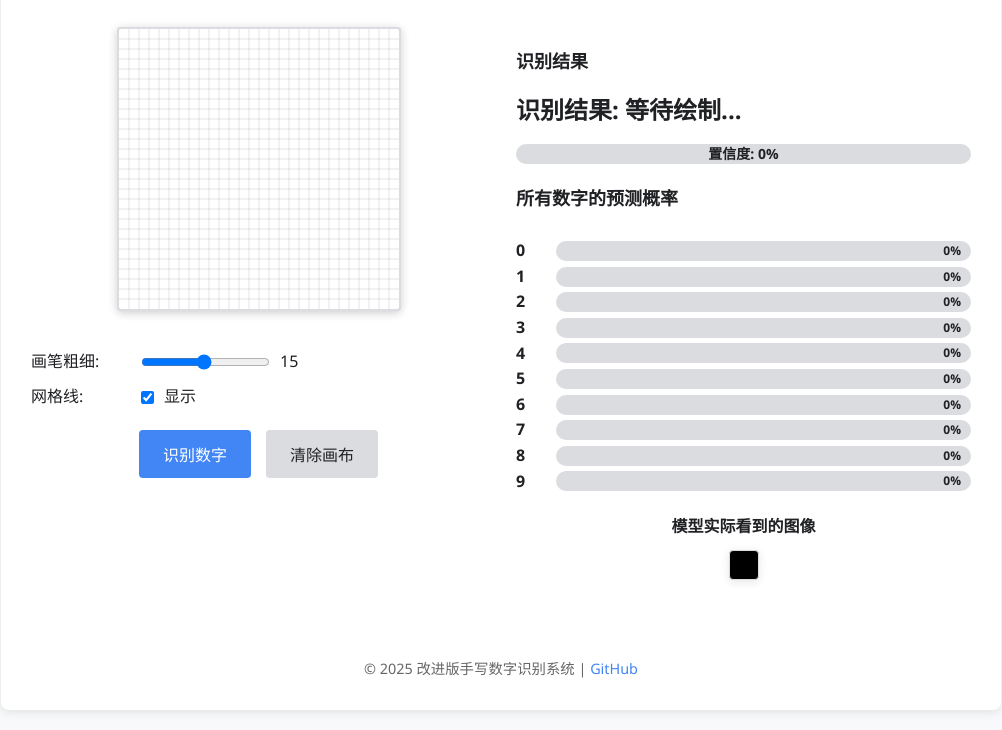
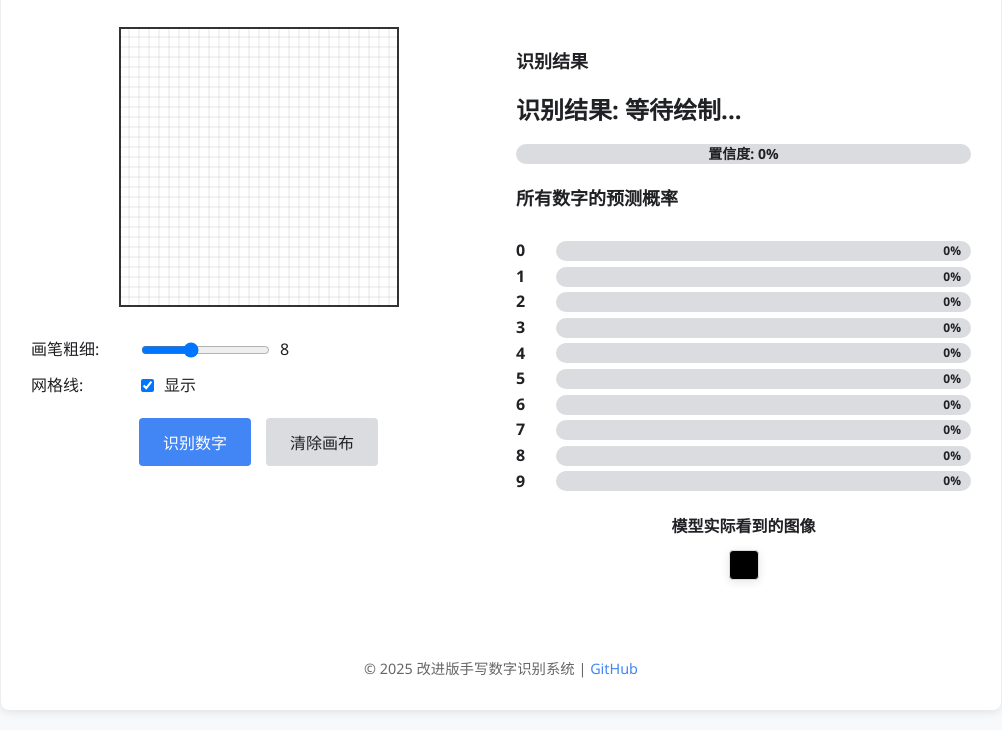
Before and after one commit to mty-15/shouxieshuzishibie, a plain HTML site: page static/fixed_index.html in a window 1280 px wide. Shown: the part 137-867 px from the top of the page, without its empty margins (139-1141 px from the left). Drawn offline with Linux system fonts and the light colour scheme; no server answers.

Commit message:
改进前端界面：优化CSS样式，修复HTML和JavaScript功能

```diff
--- a/static/css/improved_style.css
+++ b/static/css/improved_style.css
@@ -18,7 +18,7 @@
 }
 
 body {
-  font-family: 'Segoe UI', Tahoma, Geneva, Verdana, sans-serif;
+  font-family: "Segoe UI", Tahoma, Geneva, Verdana, sans-serif;
   margin: 0;
   padding: 20px;
   background-color: var(--background-color);
@@ -76,17 +76,40 @@ main {
   flex-direction: column;
 }
 
+/* 删除重复定义 */
+
+/* 画布容器使用相对定位，作为定位参考 */
 .canvas-container {
   position: relative;
   margin-bottom: 20px;
+  width: 280px;
+  height: 280px;
 }
 
-.canvas-grid {
+/* 绘图画布使用绝对定位，放在下层 */
+#drawingCanvas {
   position: absolute;
   top: 0;
   left: 0;
-  pointer-events: none;
+  width: 280px;
+  height: 280px;
   z-index: 1;
+  background-color: white;
+  border: 2px solid #333;
+}
+
+/* 网格画布使用绝对定位，放在上层 */
+#gridCanvas {
+  position: absolute;
+  top: 0;
+  left: 0;
+  width: 280px;
+  height: 280px;
+  pointer-events: none; /* 允许点击穿透到下面的画布 */
+  z-index: 2;
+  border: none;
+  box-shadow: none;
+  background: transparent;
 }
 
 .canvas-tools {
@@ -107,10 +130,10 @@ main {
   min-width: 100px;
 }
 
-canvas {
+/* 其他画布的通用样式 */
+.processed-image {
   border: 2px solid var(--light-gray);
-  background-color: var(--white);
-  cursor: crosshair;
+  background-color: var(--black);
   border-radius: 4px;
   box-shadow: var(--shadow);
 }
@@ -292,8 +315,12 @@ footer a:hover {
 
 /* 动画效果 */
 @keyframes fadeIn {
-  from { opacity: 0; }
-  to { opacity: 1; }
+  from {
+    opacity: 0;
+  }
+  to {
+    opacity: 1;
+  }
 }
 
 .container {
--- a/static/fixed_index.html
+++ b/static/fixed_index.html
@@ -25,8 +25,9 @@
         <div class="content-wrapper">
           <div class="left-panel">
             <div class="canvas-container">
+              <!-- 绘图画布放在下面，网格画布放在上面 -->
               <canvas id="drawingCanvas" width="280" height="280"></canvas>
-              <canvas id="gridCanvas" class="canvas-grid" width="280" height="280"></canvas>
+              <canvas id="gridCanvas" width="280" height="280"></canvas>
             </div>
 
             <div class="canvas-tools">
@@ -36,12 +37,12 @@
                   type="range"
                   id="brushSize"
                   min="1"
-                  max="30"
-                  value="15"
+                  max="20"
+                  value="8"
                   aria-label="画笔粗细调节器"
                   title="调整画笔粗细"
                 />
-                <span id="brushSizeValue">15</span>
+                <span id="brushSizeValue">8</span>
               </div>
 
               <div class="tool-info">
@@ -88,7 +89,12 @@
 
             <div class="processed-image-container">
               <div class="processed-image-title">模型实际看到的图像</div>
-              <canvas id="processedImage" class="processed-image" width="28" height="28"></canvas>
+              <canvas
+                id="processedImage"
+                class="processed-image"
+                width="28"
+                height="28"
+              ></canvas>
             </div>
           </div>
         </div>
--- a/static/js/fixed_script.js
+++ b/static/js/fixed_script.js
@@ -19,7 +19,7 @@ const allPredictionsDiv = document.getElementById("allPredictions");
 // 应用配置
 const API_BASE_URL =
   window.location.hostname === "localhost" ? "http://localhost:5002" : "";
-let brushSize = 15;
+let brushSize = 8; // 减小默认画笔大小
 let isDrawing = false;
 let lastX = 0;
 let lastY = 0;
@@ -27,6 +27,9 @@ let lastY = 0;
 // 初始化
 function init() {
   console.log("初始化应用");
+
+  // 检查画布元素
+  console.log("绘图画布:", canvas, "网格画布:", gridCanvas);
 
   // 设置画布背景为白色
   ctx.fillStyle = "white";
@@ -38,9 +41,21 @@ function init() {
   ctx.lineWidth = brushSize;
   ctx.lineCap = "round";
   ctx.lineJoin = "round";
+  // 增强线条可见度
+  ctx.shadowColor = "#000000";
+  ctx.shadowBlur = 1;
+
+  // 检查网格复选框状态
+  console.log("网格复选框状态:", showGridCheckbox.checked);
+
+  // 强制设置复选框为选中状态
+  showGridCheckbox.checked = true;
 
   // 绘制网格线
-  drawGrid();
+  setTimeout(() => {
+    console.log("延迟调用drawGrid");
+    drawGrid();
+  }, 100);
 
   // 添加事件监听器
   addEventListeners();
@@ -85,18 +100,25 @@ function addEventListeners() {
 
 // 绘制网格线
 function drawGrid() {
+  console.log("开始绘制网格线");
+
+  // 先清除网格画布
+  gridCtx.clearRect(0, 0, gridCanvas.width, gridCanvas.height);
+
+  // 如果复选框未选中，则不绘制网格
   if (!showGridCheckbox.checked) {
-    gridCtx.clearRect(0, 0, gridCanvas.width, gridCanvas.height);
+    console.log("复选框未选中，不绘制网格");
     return;
   }
 
+  // 恢复原始网格样式
   const gridSize = 28; // 28x28网格，与MNIST数据集一致
   const cellSize = canvas.width / gridSize;
 
-  gridCtx.clearRect(0, 0, gridCanvas.width, gridCanvas.height);
+  // 绘制网格线
   gridCtx.beginPath();
-  gridCtx.strokeStyle = "rgba(0, 0, 0, 0.1)";
-  gridCtx.lineWidth = 1;
+  gridCtx.strokeStyle = "rgba(0, 0, 0, 0.2)"; // 增强网格颜色的可见度
+  gridCtx.lineWidth = 0.5;
 
   // 绘制垂直线
   for (let i = 1; i < gridSize; i++) {
@@ -113,6 +135,8 @@ function drawGrid() {
   }
 
   gridCtx.stroke();
+
+  console.log("网格线绘制完成");
 }
 
 // 初始化预测概率条
@@ -208,6 +232,8 @@ function handleTouchStart(e) {
   // 确保画笔颜色设置正确
   ctx.fillStyle = "#000000";
   ctx.strokeStyle = "#000000";
+  ctx.shadowColor = "#000000";
+  ctx.shadowBlur = 2; // 增强阴影效果
 
   // 立即绘制一个点，以便触摸开始时也能绘制
   ctx.beginPath();
@@ -233,17 +259,15 @@ function handleTouchMove(e) {
   // 确保画笔颜色设置正确
   ctx.fillStyle = "#000000";
   ctx.strokeStyle = "#000000";
+  ctx.shadowColor = "#000000";
+  ctx.shadowBlur = 1;
 
   // 绘制线条
   ctx.beginPath();
   ctx.moveTo(lastX, lastY);
   ctx.lineTo(x, y);
+  ctx.lineWidth = brushSize; // 使用标准线宽
   ctx.stroke();
-
-  // 在线条的终点绘制一个圆点，增强可见性
-  ctx.beginPath();
-  ctx.arc(x, y, brushSize / 4, 0, Math.PI * 2);
-  ctx.fill();
 
   [lastX, lastY] = [x, y];
 
@@ -272,6 +296,8 @@ function startDrawing(e) {
   // 确保画笔颜色设置正确
   ctx.fillStyle = "#000000";
   ctx.strokeStyle = "#000000";
+  ctx.shadowColor = "#000000";
+  ctx.shadowBlur = 2; // 增强阴影效果
 
   // 立即绘制一个点，以便单击也能绘制
   ctx.beginPath();
@@ -291,17 +317,15 @@ function draw(e) {
   // 确保画笔颜色设置正确
   ctx.fillStyle = "#000000";
   ctx.strokeStyle = "#000000";
+  ctx.shadowColor = "#000000";
+  ctx.shadowBlur = 1;
 
   // 绘制线条
   ctx.beginPath();
   ctx.moveTo(lastX, lastY);
   ctx.lineTo(e.offsetX, e.offsetY);
+  ctx.lineWidth = brushSize; // 使用标准线宽
   ctx.stroke();
-
-  // 在线条的终点绘制一个圆点，增强可见性
-  ctx.beginPath();
-  ctx.arc(e.offsetX, e.offsetY, brushSize / 4, 0, Math.PI * 2);
-  ctx.fill();
 
   [lastX, lastY] = [e.offsetX, e.offsetY];
 
@@ -352,6 +376,9 @@ function clearCanvas() {
     value.textContent = "0%";
     row.classList.remove("active");
   }
+
+  // 重新绘制网格
+  drawGrid();
 
   console.log("画布已清除，画笔颜色重置为", ctx.fillStyle);
 }
```
